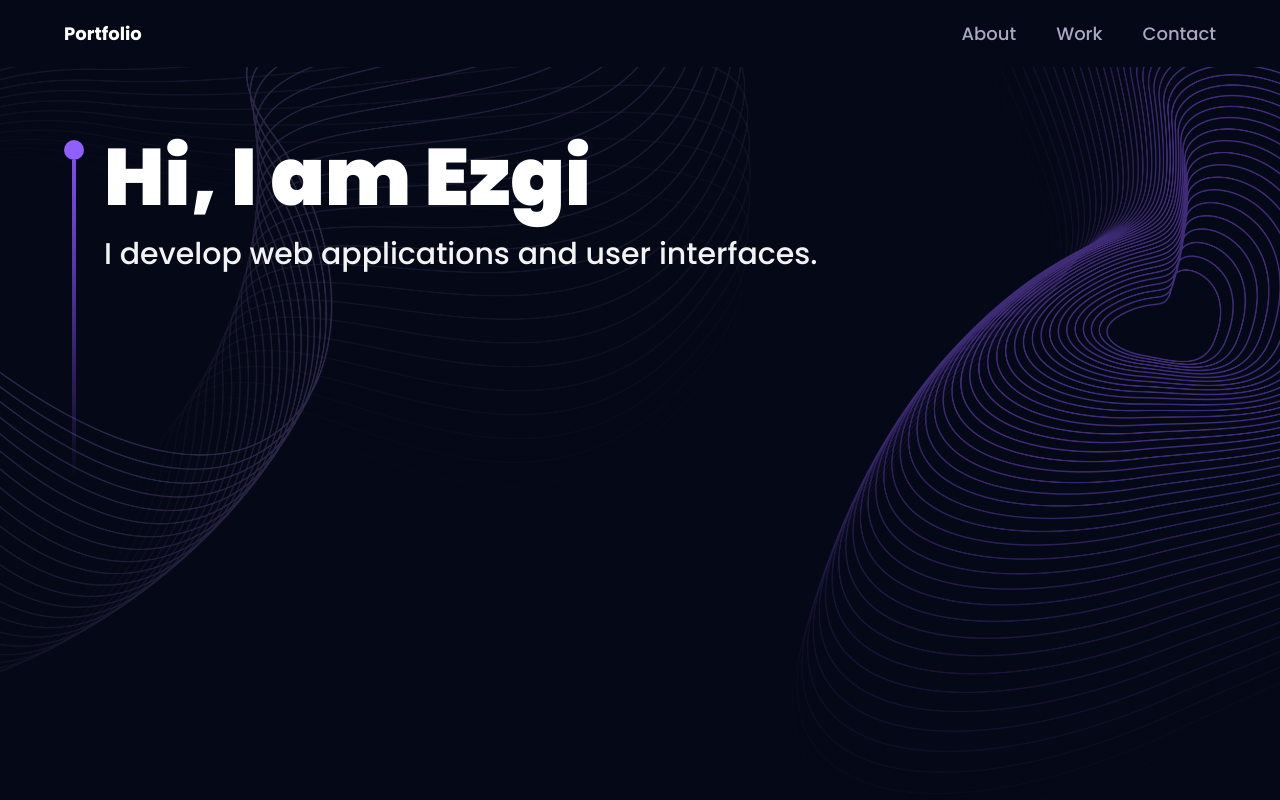
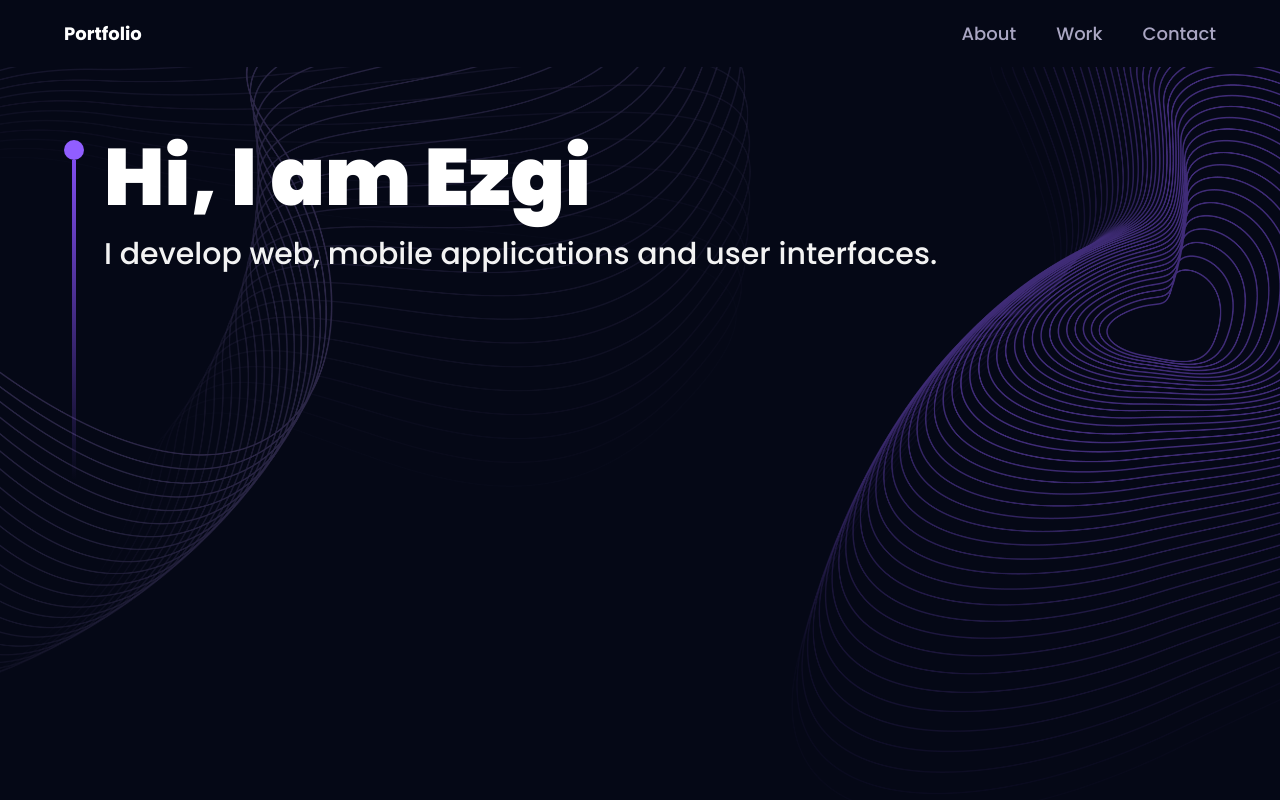
Before and after one commit to eefe1/3d_portfolio, a React (Vite) app: page / in a window 1280 px wide. Shown: the top 800 px of the page. Built offline with nearby package versions, Linux system fonts and the light colour scheme.

Commit message:
updates text

```diff
--- a/src/components/Hero.jsx
+++ b/src/components/Hero.jsx
@@ -14,7 +14,7 @@ const Hero = () => {
 
       <div><h1 className={`${styles.heroHeadText} text-white`}>Hi, I am Ezgi</h1>
       <p className={`${styles.heroSubText} mt-2 text-white-100`}>
-        I develop web applications and user interfaces.
+        I develop web, mobile applications and user interfaces.
       </p>
       </div>
       </div>
```
